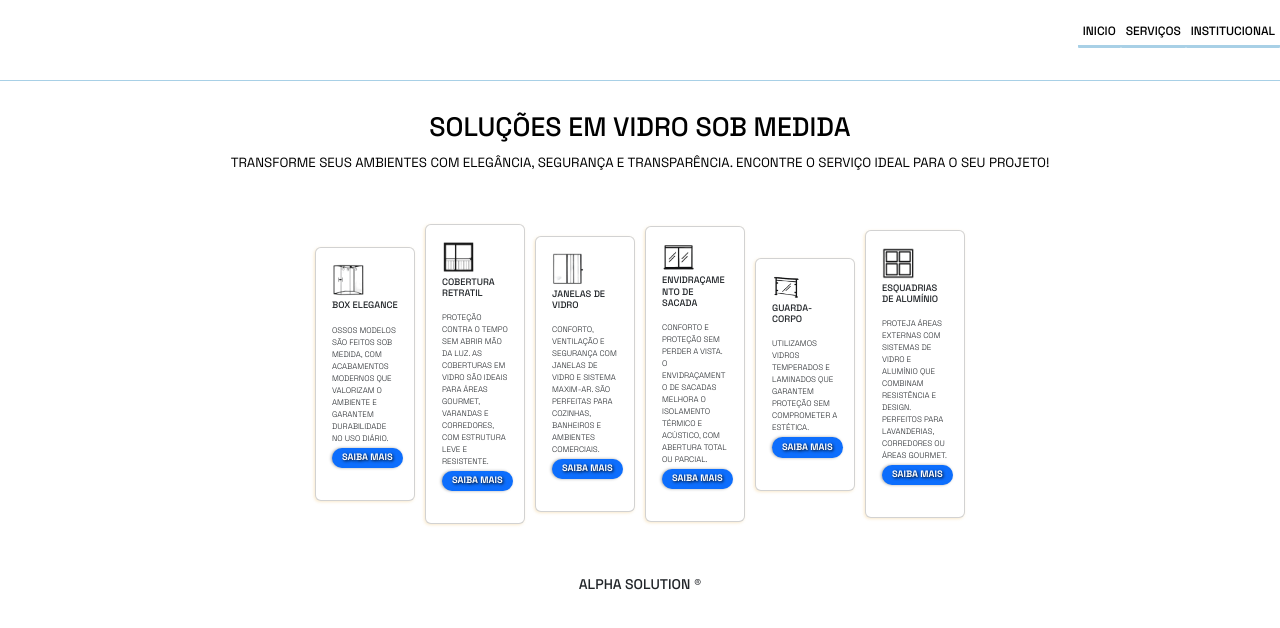
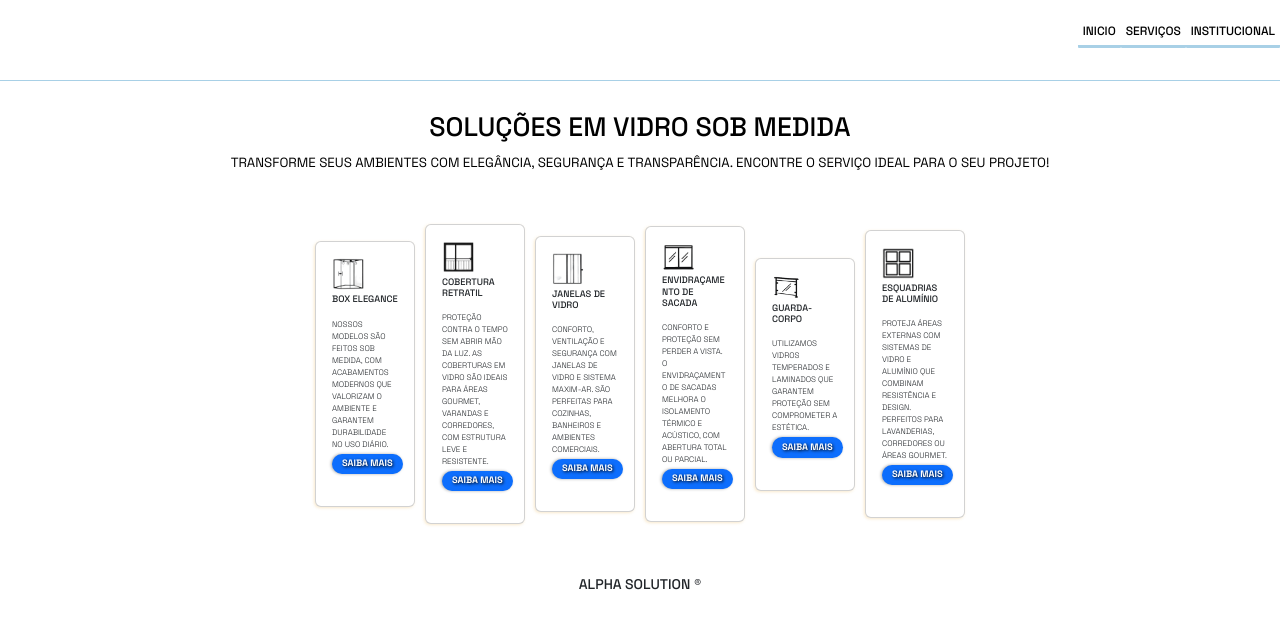
Before and after one commit to DaniloAugustoluz/Vidrolux, a plain HTML site: page Servicos.html in a window 1280 px wide. Drawn offline with nearby package versions, Linux system fonts and the light colour scheme; a web font is replaced by a local one.

Commit message:
Card finalizado - v3

```diff
--- a/Servicos.html
+++ b/Servicos.html
@@ -27,7 +27,7 @@
             <div class="card">
                 <img src="img/Box Elegance2.png" alt="">
                 <h3>BOX ELEGANCE</h3>
-                <p>ossos modelos são feitos sob medida, com acabamentos modernos que valorizam o ambiente e garantem durabilidade no uso diário.
+                <p>Nossos modelos são feitos sob medida, com acabamentos modernos que valorizam o ambiente e garantem durabilidade no uso diário.
                     <span class="badge rounded-pill bg-primary"><a href="#" class="badge rounded-pill bg-primary">Saiba mais</a></span></p>
             </div>
             <div class="card">
```
